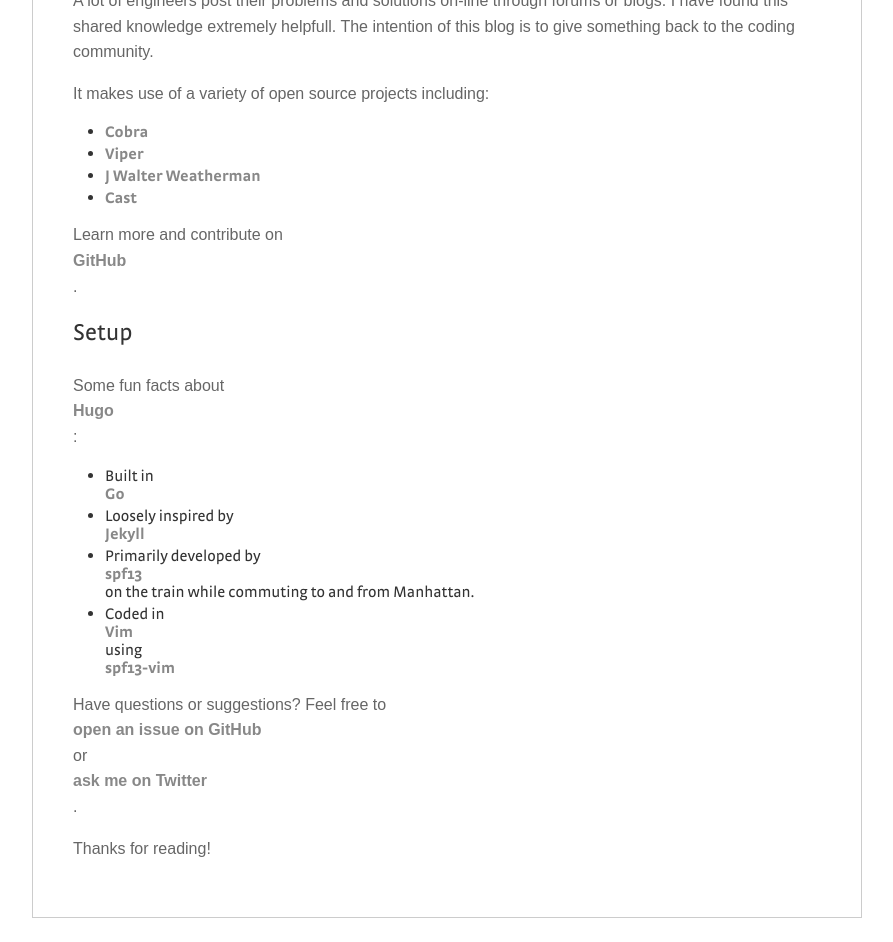
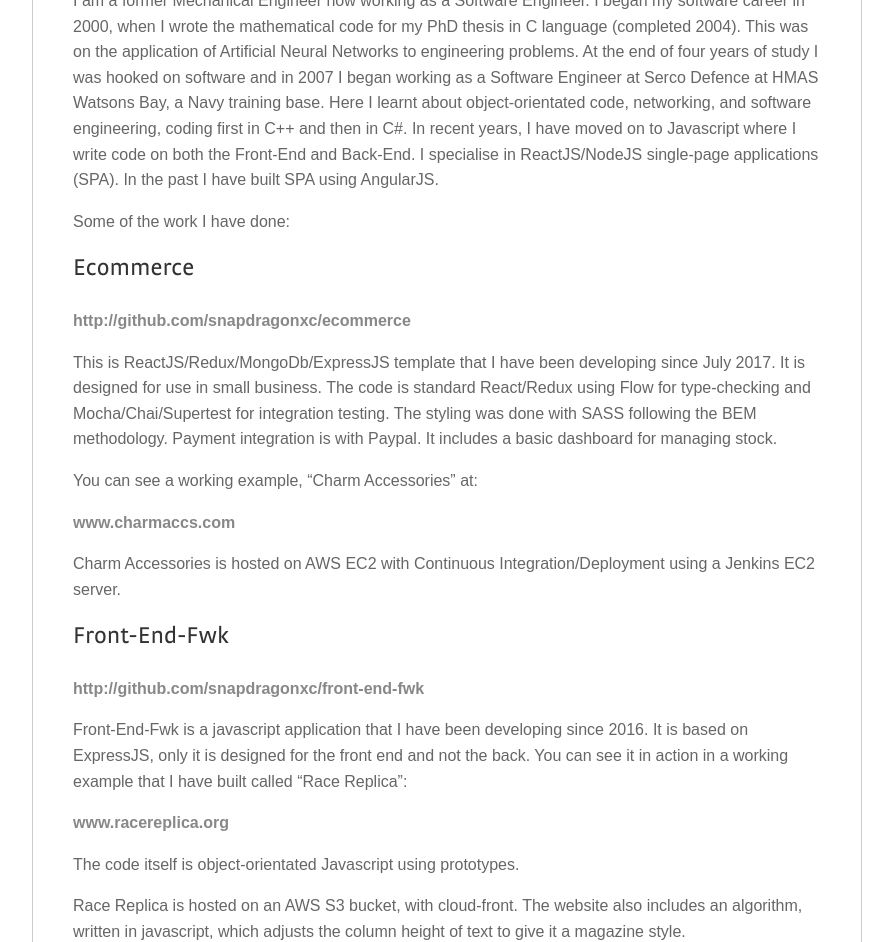
Before and after one commit to snapdragonxc/snapdragonxc.github.io, a plain HTML site: page about/index.html in a window 1280 px wide. Shown: the part 383-1325 px from the top of the page, without its empty margins (193-1086 px from the left). Drawn offline with Linux system fonts and the light colour scheme.

Commit message:
added about page

```diff
--- a/about/index.html
+++ b/about/index.html
@@ -98,41 +98,50 @@
         <div class="single-article__heading single-article__heading--single">
           <h2 class="single-article__title">
             <span class="single-article__title--main">About</span>
-            <span class="single-article__title--sub">A blog of helpfull tips</span>
+            <span class="single-article__title--sub">Software Engineer</span>
           </h2>
           <h4 class="single-article__date">December 22, 2017</h4>
         </div>
 
         <div class="single__content">
-          <p>A lot of engineers post their problems and solutions on-line through forums or blogs. I have found this shared knowledge extremely helpfull. The intention of this blog is to give something back to the coding community.</p>
 
-<p></p>
 
-<p>It makes use of a variety of open source projects including:</p>
+<p>I am a former Mechanical Engineer now working as a Software Engineer. I began my software career in 2000, when I wrote the mathematical code for my PhD thesis in C language (completed 2004). This was on the application of Artificial Neural Networks to engineering problems. At the end of four years of study I was hooked on software and in 2007 I began working as a Software Engineer at Serco Defence at HMAS Watsons Bay, a Navy training base. Here I learnt about object-orientated code, networking, and software engineering, coding first in C++ and then in C#. In recent years, I have moved on to Javascript where I write code on both the Front-End and Back-End. I specialise in ReactJS/NodeJS single-page applications (SPA). In the past I have built SPA using AngularJS.</p>
 
-<ul>
-<li><a href="https://github.com/spf13/cobra" target="_blank">Cobra</a></li>
-<li><a href="https://github.com/spf13/viper" target="_blank">Viper</a></li>
-<li><a href="https://github.com/spf13/jWalterWeatherman" target="_blank">J Walter Weatherman</a></li>
-<li><a href="https://github.com/spf13/cast" target="_blank">Cast</a></li>
-</ul>
+<p>Some of the work I have done:</p>
 
-<p>Learn more and contribute on <a href="https://github.com/spf13" target="_blank">GitHub</a>.</p>
+<h2 id="ecommerce">Ecommerce</h2>
 
-<h2 id="setup">Setup</h2>
+<p><a href="http://github.com/snapdragonxc/ecommerce" target="_blank">http://github.com/snapdragonxc/ecommerce</a></p>
 
-<p>Some fun facts about <a href="http://gohugo.io/" target="_blank">Hugo</a>:</p>
+<p>This is ReactJS/Redux/MongoDb/ExpressJS template that I have been developing since July 2017. It is designed for use in small business. The code is standard React/Redux using Flow for type-checking and Mocha/Chai/Supertest for integration testing. The styling was done with SASS following the BEM methodology. Payment integration is with Paypal. It includes a basic dashboard for managing stock.</p>
 
-<ul>
-<li>Built in <a href="http://golang.org/" target="_blank">Go</a></li>
-<li>Loosely inspired by <a href="http://jekyllrb.com/" target="_blank">Jekyll</a></li>
-<li>Primarily developed by <a href="http://spf13.com/" target="_blank">spf13</a> on the train while commuting to and from Manhattan.</li>
-<li>Coded in <a href="http://vim.org" target="_blank">Vim</a> using <a href="http://vim.spf13.com/" target="_blank">spf13-vim</a></li>
-</ul>
+<p>You can see a working example, &ldquo;Charm Accessories&rdquo; at:</p>
 
-<p>Have questions or suggestions? Feel free to <a href="https://github.com/spf13/hugo/issues/new" target="_blank">open an issue on GitHub</a> or <a href="https://twitter.com/spf13" target="_blank">ask me on Twitter</a>.</p>
+<p><a href="http://www.charmaccs.com" target="_blank">www.charmaccs.com</a></p>
 
-<p>Thanks for reading!</p>
+<p>Charm Accessories is hosted on AWS EC2 with Continuous Integration/Deployment using a Jenkins EC2 server.</p>
+
+<h2 id="front-end-fwk">Front-End-Fwk</h2>
+
+<p><a href="http://github.com/snapdragonxc/front-end-fwk" target="_blank">http://github.com/snapdragonxc/front-end-fwk</a></p>
+
+<p>Front-End-Fwk is a javascript application that I have been developing since 2016. It is based on ExpressJS, only it is designed for the front end and not the back. You can see it in action in a working example that I have built called &ldquo;Race Replica&rdquo;:</p>
+
+<p><a href="http://www.racereplica.org" target="_blank">www.racereplica.org</a></p>
+
+<p>The code itself is object-orientated Javascript using prototypes.</p>
+
+<p>Race Replica is hosted on an AWS S3 bucket, with cloud-front. The website also includes an algorithm, written in javascript, which adjusts the column height of text to give it a magazine style.</p>
+
+<h2 id="front-end-engineer">Front-End-Engineer</h2>
+
+<p><a href="http://github.com/snapdragonxc/blog" target="_blank">http://github.com/snapdragonxc/blog</a></p>
+
+<p>This is a AngularJS/MongoDb/ExpressJS blogging template that I built at the beginning of 2017. It uses Bootstrap for styling:</p>
+
+<p><a href="http://www.snapdragonxc.com" target="_blank">www.snapdragonxc.com</a></p>
+
         </div>
 
       </div>
--- a/index.xml
+++ b/index.xml
@@ -106,9 +106,7 @@
       <pubDate>Fri, 22 Dec 2017 07:45:42 +1000</pubDate>
 
       <guid>https://snapdragonxc.github.io/about/</guid>
-      <description>&lt;p&gt;A lot of engineers post their problems and solutions on-line through forums or blogs. I have found this shared knowledge extremely helpfull. The intention of this blog is to give something back to the coding community.&lt;/p&gt;
-
-&lt;p&gt;&lt;/p&gt;</description>
+      <description>I am a former Mechanical Engineer now working as a Software Engineer. I began my software career in 2000, when I wrote the mathematical code for my PhD thesis in C language (completed 2004). This was on the application of Artificial Neural Networks to engineering problems. At the end of four years of study I was hooked on software and in 2007 I began working as a Software Engineer at Serco Defence at HMAS Watsons Bay, a Navy training base.</description>
     </item>
 
   </channel>
```
